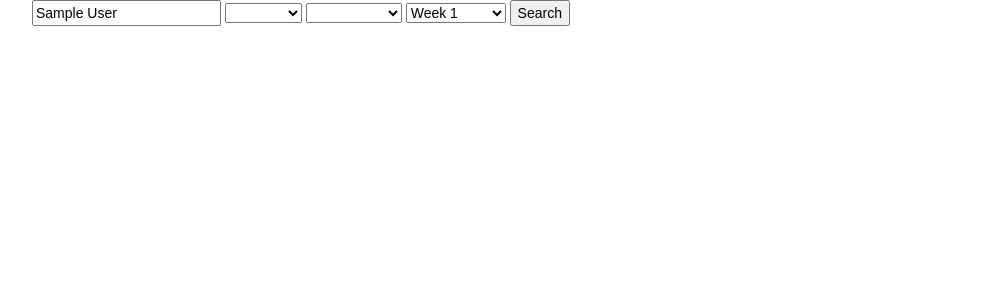
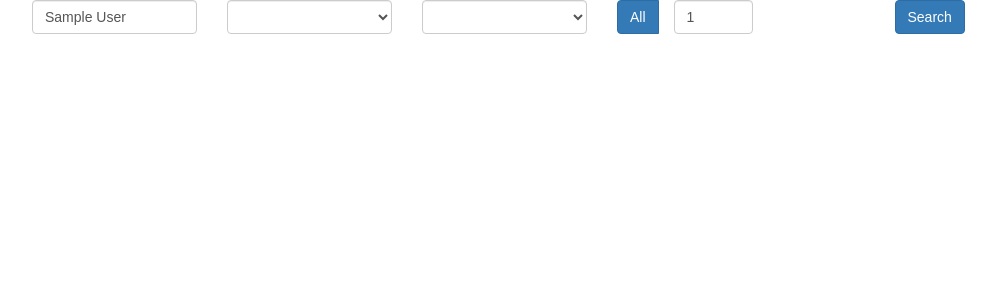
Before and after one commit to machinimatic/nflgame-flask, a Flask app: page / in a window 1280 px wide. Shown: the top 300 px of the page, without its empty margins (38-1034 px from the left). Run offline with Flask 2, Linux system fonts and the light colour scheme; the visitor is signed in with stand-in values (Sample User, id 1); some libraries are stand-ins or nearby versions.

Commit message:
Better search form structure, better handling of input

```diff
--- a/templates/footer.html
+++ b/templates/footer.html
@@ -1,4 +1,43 @@
 <script>
+    function popSessionValues() {
+        var prev_player_id = "{{ session['prev_player_id'] }}";
+        if (prev_player_id != null) {
+            $("#playerId").val(prev_player_id);
+        }
+
+        var prev_player_name = "{{ session['prev_player_name'] }}";
+        if (prev_player_name != null) {
+            $("#playerName").val(prev_player_name);
+        }
+
+        var prev_year = "{{ session['prev_year'] }}";
+        if (prev_year != null) {
+            if (prev_year != 0) {
+                $("#year_select").val(prev_year);
+            } else {
+                $("#year_select").val("All");
+            }
+        }
+
+        var prev_phase = "{{ session['prev_phase'] }}";
+        if (prev_phase != null) {
+            if (prev_phase != "0") {
+                $("#phase_select").val(prev_phase);
+            } else {
+                $("#phase_select").val("All");
+            }
+        }
+
+        var prev_week = "{{ session['prev_week'] }}";
+        if (prev_week != null) {
+            if (prev_week != 0) {
+                $("#week_select").val(prev_week);
+            } else {
+                $("#week_select").val("All");
+            }
+        }
+    }
+
     $(document).ready(function() {
         // Fuzzy player search with autocomplete
         $("#playerName").autocomplete({
@@ -15,11 +54,21 @@
             }
         });
 
+        $("#week_select_all").change(function() {
+            if ($(this).is(':checked') == true) {
+                $("#week_select").attr("disabled", true);
+                $("#week_select").val("All");
+            } else {
+                $("#week_select").attr('disabled', false);
+            }
+        });
+
+        // Build a URL from our form values
         $("#search").click(function() {
             $("#playerSearch").submit(function(event) {
                 var year = $("#year_select").val() == "All" ? "/0" : "/" + $("#year_select").val();
                 var phase = $("#phase_select").val() == "All" ? "/0" : "/" + $("#phase_select").val();
-                    var week = $("#week_select").val() == "All" ? "/0" : "/" + $("#week_select").val();
+                var week = ($("#week_select_all").is(':checked') || $("#week_select").val() == "All") ? "/0" : "/" + $("#week_select").val();
 
                 var url = window.location.protocol + "//" + window.location.host + "/";
                 var page = "player/";
@@ -31,77 +80,9 @@
             });
         });
 
-            // Toggle select options based on season phase
-            var allSeasonsFormat = $("#allseasons").remove();
-            var preseasonFormat = $("#preseason").remove();
-            var regularSeasonFormat = $("#regular").remove();
-            var postseasonFormat = $("#postseason").remove();
-
-            function toggleFields() {
-                season_type = $("#phase_select").val();
-                $("#week_select optgroup").remove();
-
-                if (season_type == "Preseason") {
-                    $("#week_select").append(preseasonFormat);
-                }
-                if (season_type == "Regular") {
-                    $("#week_select").append(regularSeasonFormat);
-                }
-                if (season_type == "Postseason") {
-                    $("#week_select").append(postseasonFormat);
-                }
-                if (season_type == "All") {
-                    $("#week_select").append(allSeasonsFormat);
-                }
-            }
-            $("#phase_select").on("change", toggleFields);
-
-            function popSessionValues() {
-                var prev_player_id = "{{ session['prev_player_id'] }}";
-                if (prev_player_id != null) {
-                    $("#playerId").val(prev_player_id);
-                }
-
-                var prev_player_name = "{{ session['prev_player_name'] }}";
-                if (prev_player_name != null) {
-                    $("#playerName").val(prev_player_name);
-                }
-
-                var prev_week = {{ session['prev_week'] }};
-                if (prev_week != null) {
-                    if (prev_week != 0) {
-                        $("#week_select").val(prev_week);
-                    } else {
-                        $("#week_select").val("All");
-                    }
-                }
-
-                var prev_phase = "{{ session['prev_phase'] }}";
-                if (prev_phase != null) {
-                    if (prev_phase != "0") {
-                        $("#phase_select").val(prev_phase);
-                    } else {
-                        $("#phase_select").val("All");
-                    }
-                }
-
-                var prev_year = {{ session['prev_year'] }};
-                if (prev_year != null) {
-                    if (prev_year != 0) {
-                        $("#year_select").val(prev_year);
-                    } else {
-                        $("#year_select").val("All");
-                    }
-                }
-            }
-
-            // Run the function on document.ready to select an initial option
-            toggleFields();
-
-            // Pop our previous session values into the form
         popSessionValues();
     });
+    </script>
 
-    </script>
 </body>
 </html>
--- a/templates/header.html
+++ b/templates/header.html
@@ -2,7 +2,7 @@
 <html>
     <head>
         <meta charset="utf-8" />
-        <title>Index</title>
+        <title>NflGame</title>
         <script src="https://code.jquery.com/jquery-3.2.1.min.js"></script>
         <script src="https://code.jquery.com/ui/1.12.1/jquery-ui.min.js"></script>
         <script src="https://maxcdn.bootstrapcdn.com/bootstrap/3.3.7/js/bootstrap.min.js"></script>
@@ -10,15 +10,20 @@
         <link rel="stylesheet" href="https://code.jquery.com/ui/1.12.0/themes/smoothness/jquery-ui.css">
         <link rel="stylesheet" href="https://maxcdn.bootstrapcdn.com/bootstrap/3.3.7/css/bootstrap.min.css">
         <link rel="stylesheet" href="{{ url_for('static', filename='style.css') }}">
+        <link rel="shortcut icon" href="{{ url_for('static', filename='favicon.ico') }}">
         <script type="text/javascript">
             $SCRIPT_ROOT = {{ request.script_root|tojson|safe }};
         </script>
     </head>
     <div class="ui-widget container">
         <form id="playerSearch">
-            <input type="text" id="playerName" placeholder="Player Name">
+            <div class="form-group row">
+                <div class="col-xs-2">
+                    <input type="text" id="playerName" placeholder="Player Name" class="form-control">
+                </div>
             <input type="hidden" id="playerId">
-                <select id="year_select">
+                <div class="col-xs-2">
+                    <select id="year_select" class="form-control">
                         <option value="2009">2009</option>
                         <option value="2010">2010</option>
                         <option value="2011">2011</option>
@@ -29,52 +34,25 @@
                         <option value="2016" selected>2016</option>
                         <option value="All">All Years</option>
                     </select>
-                <select id="phase_select">
+                </div>
+                <div class="col-xs-2">
+                    <select id="phase_select" class="form-control">
                         <option value="All">Full Season</option>
                         <option value="Preseason">Preseason</option>
                         <option value="Regular" selected>Regular</option>
                         <option value="Postseason">Postseason</option>
                     </select>
-                <select id="week_select">
-                    <optgroup id="preseason" label="Preseason">
-                        <option value="All" selected>All Weeks</option>
-                        <option value="1">Week 1</option>
-                        <option value="2">Week 2</option>
-                        <option value="3">Week 3</option>
-                        <option value="4">Week 4</option>
-                    </optgroup>
-                    <optgroup id="regular" label="Regular Season">
-                        <option value="All" selected>All Weeks</option>
-                        <option value="1">Week 1</option>
-                        <option value="2">Week 2</option>
-                        <option value="3">Week 3</option>
-                        <option value="4">Week 4</option>
-                        <option value="5">Week 5</option>
-                        <option value="6">Week 6</option>
-                        <option value="7">Week 7</option>
-                        <option value="8">Week 8</option>
-                        <option value="9">Week 9</option>
-                        <option value="10">Week 10</option>
-                        <option value="11">Week 11</option>
-                        <option value="12">Week 12</option>
-                        <option value="13">Week 13</option>
-                        <option value="14">Week 14</option>
-                        <option value="15">Week 15</option>
-                        <option value="16">Week 16</option>
-                        <option value="17">Week 17</option>
-                    </optgroup>
-                    <optgroup id="postseason" label="Postseason">
-                        <option value="All" selected>All Weeks</option>
-                        <option value="1">Wildcard Round</option>
-                        <option value="2">Division Championship</option>
-                        <option value="3">Conference Championship</option>
-                        <option value="4">Super Bowl</option>
-                    </optgroup>
-                    <optgroup id="allseasons" label="All">
-                        <option value="All" selected>All</option>
-                    </optgroup>
-                </select>
-                <button id="search">Search</button>
+                </div>
+                <div class="btn-group col-xs-3" data-toggle="buttons">
+                    <label class="btn btn-primary">
+                        <input type="checkbox" value="All" id="week_select_all">All
+                    </label>
+                    <div class="col-xs-5">
+                        <input class="form-control" type="text" id="week_select">
+                    </div>
+                </div>
+                <button class="btn btn-primary" id="search">Search</button>
+            </div>
         </form>
         <div id="player_info"></div>
     </div>
```
Also changed, not shown: static/favicon.ico (added), 1 other file. Lines whose indentation alone changed are shown as unchanged.
